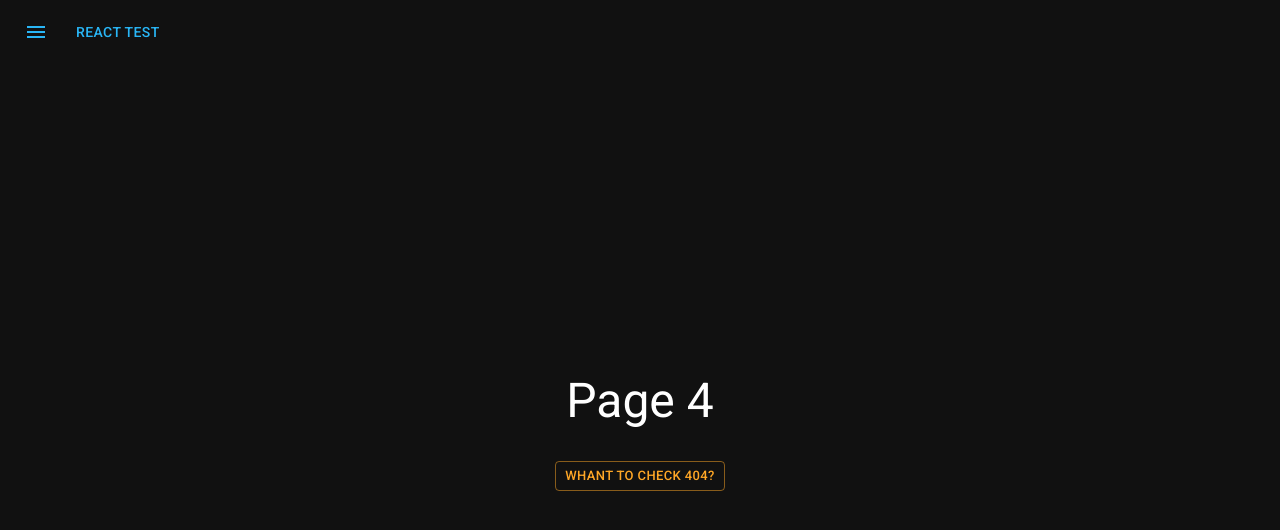
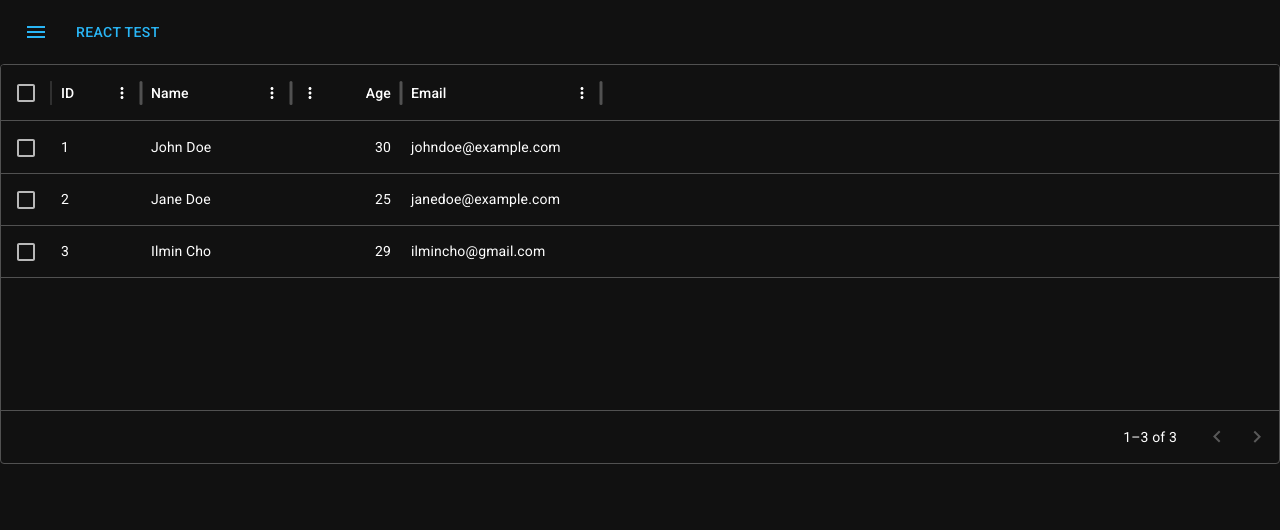
Before and after one commit to vlvethund/hackathon-frontend, a React (Vite) app: page /page-4 in a window 1280 px wide. Before the commit this address had no page. Shown: the top 530 px of the page. Built offline with nearby package versions, Linux system fonts and the light colour scheme.

Commit message:
applied user data table

```diff
--- a/package.json
+++ b/package.json
@@ -36,6 +36,7 @@
     "@mui/material": "^5.15.0",
     "@mui/system": "^5.15.0",
     "@mui/utils": "^5.15.0",
+    "@mui/x-data-grid": "^7.0.0",
     "axios": "^1.6.8",
     "is-mobile": "^4.0.0",
     "moment": "^2.30.1",
--- a/src/pages/Page4/Page4.tsx
+++ b/src/pages/Page4/Page4.tsx
@@ -1,30 +1,62 @@
-import { Link } from 'react-router-dom';
+import * as React from 'react';
+import { DataGrid, GridColDef } from '@mui/x-data-grid';
 
-import Button from '@mui/material/Button';
-import Typography from '@mui/material/Typography';
+// 사용자 데이터 타입
+interface User {
+  id: number;
+  name: string;
+  age: number;
+  email: string;
+}
 
-import Meta from '@/components/Meta';
-import { FullSizeCenteredFlexBox } from '@/components/styled';
+// 사용자 데이터 배열 (-> API 요청으로 변경?)
+const rows: User[] = [
+  { id: 1, name: 'John Doe', age: 30, email: 'johndoe@example.com' },
+  { id: 2, name: 'Jane Doe', age: 25, email: 'janedoe@example.com' },
+  { id: 3, name: 'Ilmin Cho', age: 29, email: 'ilmincho@gmail.com' },
+];
 
-function Page4() {
+// 컬럼
+const columns: GridColDef[] = [
+  { field: 'id', headerName: 'ID', width: 90 },
+  {
+    field: 'name',
+    headerName: 'Name',
+    width: 150,
+    editable: true,
+  },
+  {
+    field: 'age',
+    headerName: 'Age',
+    type: 'number',
+    width: 110,
+    editable: true,
+  },
+  {
+    field: 'email',
+    headerName: 'Email',
+    width: 200,
+    editable: true,
+  },
+];
+
+export default function UserDataTable() {
   return (
-    <>
-      <Meta title="page 4" />
-      <FullSizeCenteredFlexBox flexDirection="column">
-        <Typography variant="h3">Page 4</Typography>
-        <Button
-          to={`/${Math.random().toString()}`}
-          component={Link}
-          variant="outlined"
-          sx={{ mt: 4 }}
-          size="small"
-          color="warning"
-        >
-          Whant to check 404?
-        </Button>
-      </FullSizeCenteredFlexBox>
-    </>
+    <div style={{ height: 400, width: '100%' }}>
+      <DataGrid
+        rows={rows}
+        columns={columns}
+        initialState={{
+          pagination: {
+            paginationModel: {
+              pageSize: 5,
+            },
+          },
+        }}
+        pageSizeOptions={[5]}
+        checkboxSelection
+        disableRowSelectionOnClick
+      />
+    </div>
   );
 }
-
-export default Page4;
--- a/src/utils/axios/AxiosApi.ts
+++ b/src/utils/axios/AxiosApi.ts
@@ -64,7 +64,7 @@ class AxiosApi {
   }
 
   async delete<T>(url: string, config?: AxiosRequestConfig<T>): Promise<MetlifeResBody<T>> {
-    const result = await this.request<T>('GET', url, undefined, config);
+    const result = await this.request<T>('DELETE', url, undefined, config);
     return result.data;
   }
 
```
Also changed, not shown: 1 other file (tests, documents, lock files or other folders).
